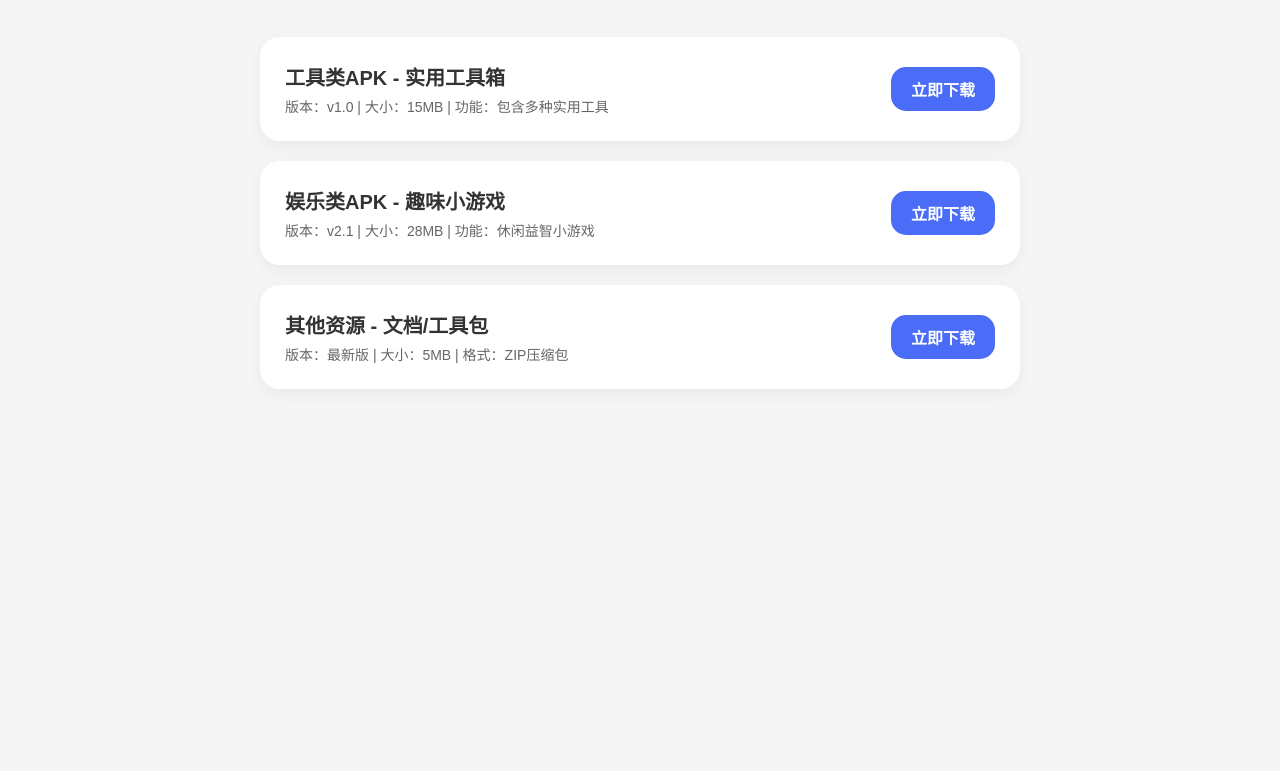
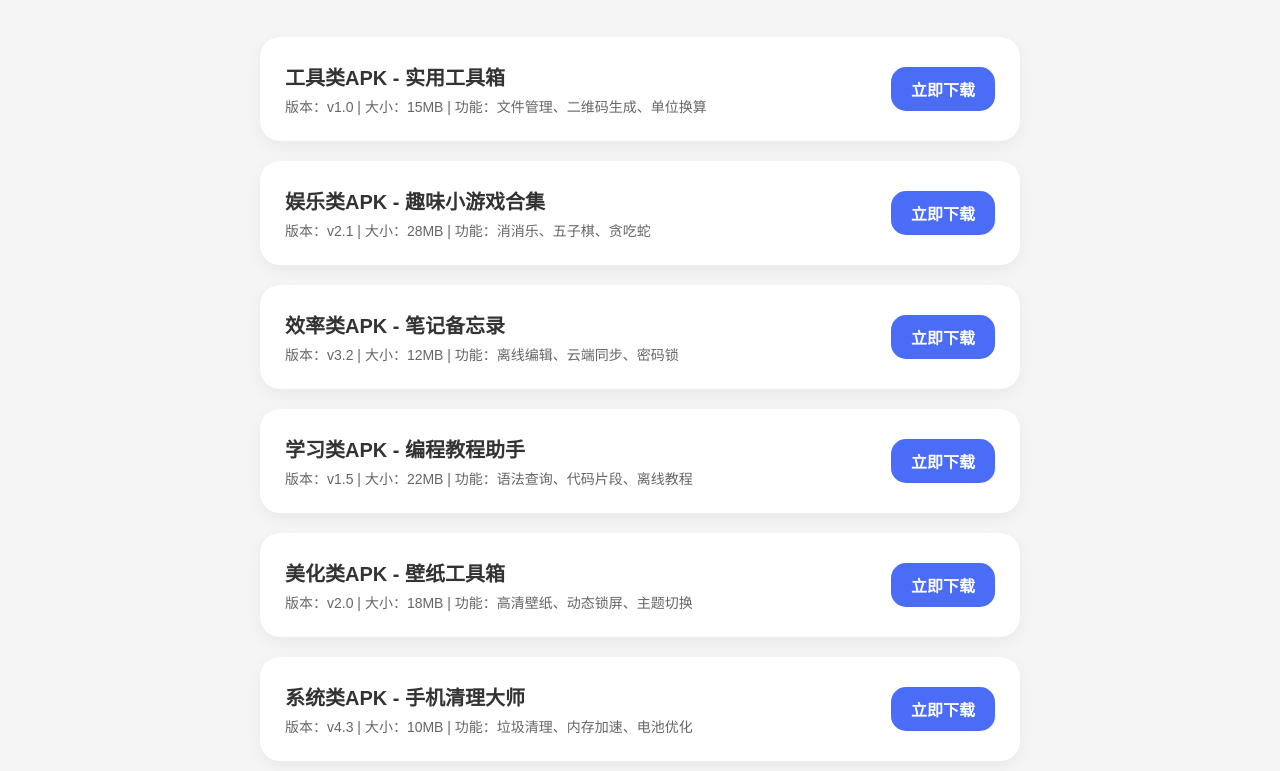
Before and after one commit to xby117/xby117.github.io, a plain HTML site: page download.html in a window 1280 px wide. Shown: the part 169-940 px from the top of the page. Before the commit the page ends 800 px from the top, so only its background shows below. Drawn offline with Linux system fonts and the light colour scheme.

Commit message:
更新 download.html

```diff
--- a/download.html
+++ b/download.html
@@ -13,7 +13,6 @@
         .nav-links { display: flex; gap: 25px; }
         .nav-links a { color: white; text-decoration: none; padding: 8px 12px; border-radius: 15px; transition: background 0.3s; }
         .nav-links a:hover { background: rgba(255,255,255,0.2); }
-        /* 下载内容 */
         .download-content { max-width: 800px; margin: 50px auto; padding: 0 20px; }
         .download-title { text-align: center; font-size: 32px; color: #4a6cf7; margin-bottom: 40px; }
         .download-list { display: flex; flex-direction: column; gap: 20px; }
@@ -22,6 +21,10 @@
         .download-info p { font-size: 14px; color: #666; }
         .download-btn { padding: 10px 20px; background: #4a6cf7; color: white; text-decoration: none; border-radius: 15px; font-weight: bold; transition: background 0.3s; }
         .download-btn:hover { background: #3a5edb; }
+        @media (max-width: 500px) {
+            .download-item { flex-direction: column; align-items: flex-start; gap: 15px; }
+            .download-btn { width: 100%; text-align: center; padding: 12px 0; }
+        }
     </style>
 </head>
 <body>
@@ -39,30 +42,47 @@
     <div class="download-content">
         <h2 class="download-title">资源下载</h2>
         <div class="download-list">
-            <!-- APK下载项1 -->
             <div class="download-item">
                 <div class="download-info">
                     <h3>工具类APK - 实用工具箱</h3>
-                    <p>版本：v1.0 | 大小：15MB | 功能：包含多种实用工具</p>
+                    <p>版本：v1.0 | 大小：15MB | 功能：文件管理、二维码生成、单位换算</p>
                 </div>
-                <!-- 替换href为你的APK文件下载链接（GitHub仓库中上传APK后复制链接） -->
-                <a href="https://example.com/tool-apk" class="download-btn">立即下载</a>
+                <a href="https://github.com/你的用户名/你的仓库名/raw/main/APK/toolbox.apk" class="download-btn">立即下载</a>
             </div>
-            <!-- APK下载项2 -->
             <div class="download-item">
                 <div class="download-info">
-                    <h3>娱乐类APK - 趣味小游戏</h3>
-                    <p>版本：v2.1 | 大小：28MB | 功能：休闲益智小游戏</p>
+                    <h3>娱乐类APK - 趣味小游戏合集</h3>
+                    <p>版本：v2.1 | 大小：28MB | 功能：消消乐、五子棋、贪吃蛇</p>
                 </div>
-                <a href="https://example.com/game-apk" class="download-btn">立即下载</a>
+                <a href="https://github.com/你的用户名/你的仓库名/raw/main/APK/games.apk" class="download-btn">立即下载</a>
             </div>
-            <!-- 可添加更多下载项 -->
             <div class="download-item">
                 <div class="download-info">
-                    <h3>其他资源 - 文档/工具包</h3>
-                    <p>版本：最新版 | 大小：5MB | 格式：ZIP压缩包</p>
+                    <h3>效率类APK - 笔记备忘录</h3>
+                    <p>版本：v3.2 | 大小：12MB | 功能：离线编辑、云端同步、密码锁</p>
                 </div>
-                <a href="https://example.com/other-resource" class="download-btn">立即下载</a>
+                <a href="https://github.com/你的用户名/你的仓库名/raw/main/APK/notes.apk" class="download-btn">立即下载</a>
+            </div>
+            <div class="download-item">
+                <div class="download-info">
+                    <h3>学习类APK - 编程教程助手</h3>
+                    <p>版本：v1.5 | 大小：22MB | 功能：语法查询、代码片段、离线教程</p>
+                </div>
+                <a href="https://github.com/你的用户名/你的仓库名/raw/main/APK/program.apk" class="download-btn">立即下载</a>
+            </div>
+            <div class="download-item">
+                <div class="download-info">
+                    <h3>美化类APK - 壁纸工具箱</h3>
+                    <p>版本：v2.0 | 大小：18MB | 功能：高清壁纸、动态锁屏、主题切换</p>
+                </div>
+                <a href="https://github.com/你的用户名/你的仓库名/raw/main/APK/wallpaper.apk" class="download-btn">立即下载</a>
+            </div>
+            <div class="download-item">
+                <div class="download-info">
+                    <h3>系统类APK - 手机清理大师</h3>
+                    <p>版本：v4.3 | 大小：10MB | 功能：垃圾清理、内存加速、电池优化</p>
+                </div>
+                <a href="https://github.com/你的用户名/你的仓库名/raw/main/APK/cleaner.apk" class="download-btn">立即下载</a>
             </div>
         </div>
     </div>
```
